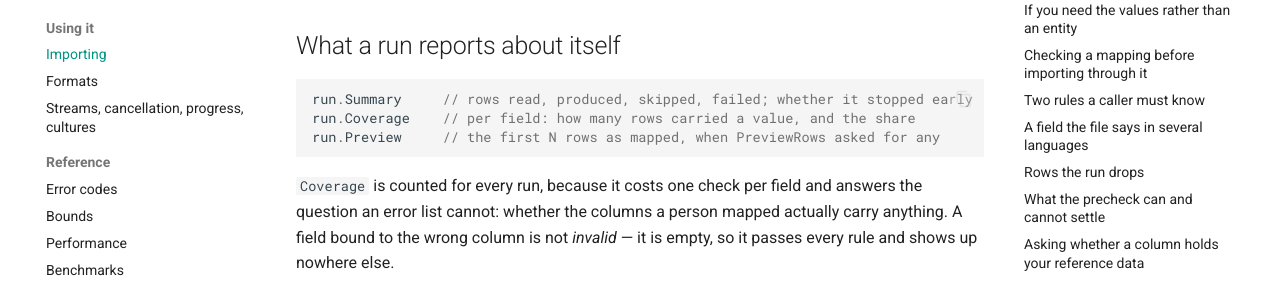
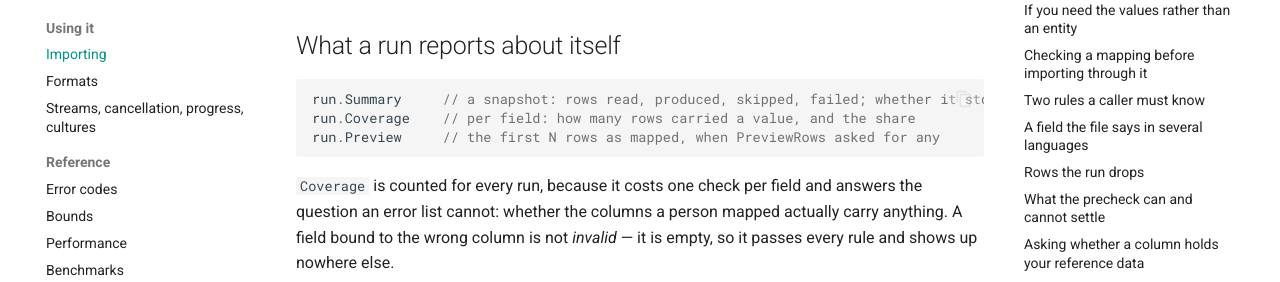
Before and after one commit to TriasDev/tabular, an MkDocs documentation site: the page built from docs/importing.md, in a window 1280 px wide and 900 px high, scrolled down 1244 px. Shown: the part 170-452 px from the top of the window. Built offline with MkDocs 1.6.1 and Material for MkDocs 9.7.7, drawn with Linux system fonts in a browser that asks for light colours; comment, search, counter and statistics services are not loaded; part of the change alters nothing that is shown.

````diff
--- a/docs/importing.md
+++ b/docs/importing.md
@@ -69,7 +69,7 @@ Importing a different kind of entity is a different `Fields`, a different `Schem
 ## What a run reports about itself
 
 ```csharp
-run.Summary     // rows read, produced, skipped, failed; whether it stopped early
+run.Summary     // a snapshot: rows read, produced, skipped, failed; whether it stopped early
 run.Coverage    // per field: how many rows carried a value, and the share
 run.Preview     // the first N rows as mapped, when PreviewRows asked for any
 ```
@@ -142,7 +142,7 @@ uploader's — whether half an import beats none depends on what is being import
 declared the target knows.
 
 Under `AllOrNothing` the precheck blocks on any finding it is sure of, and the run itself stops at
-the first row that fails (`Summary.StoppedEarly`). `All()` then returns no items, only the error, and
+the first row that fails (`Summary.StoppedEarly`). `ReadAll()` then returns no items, only the error, and
 the batch from `ReadChunks` that holds the failure carries no items. What a streaming run cannot do is
 take back batches it handed out before the failure: a caller writing batch by batch commits once, at
 the end, or rolls back.
--- a/mkdocs.yml
+++ b/mkdocs.yml
@@ -71,11 +71,15 @@ plugins:
            returns a `FileProfile` (per sheet `SheetProfile`, per column measured `ColumnFacts` and ranked
            `TypeHypothesis` suggestions).
         2. Declare fields with `ImportField.Text/Integer/Decimal/Date/Boolean(...)` and rules
-           (`Require()`, `MaxLength()`, ...); put them in a `ImportSchema`; build a `MappingPlan`
+           (`Require()`, `MaxLength()`, ...); put them in an `ImportSchema`; build a `MappingPlan`
            (`MappingPlan.ByHeader(sheetProfile, schema)` or by hand); optionally judge it with
            `MappingPrecheck.Check(plan, schema, profile)`.
         3. `TabularImporter.Import(stream, name, plan, schema, row => new MyType(row[field], ...))`
            returns an `ImportRun<T>`: read it once: `ReadRows(ct)` for outcomes (a value or `RowError`s), `ReadChunks(size, ct)` or `ReadAll(limit, ct)`.
+
+        Every problem the library reports — a `RowError` from a row, a `MappingFault` from a plan, a
+        `PrecheckFinding` predicted from a profile — implements `ITabularProblem` (`Code`, `FieldName`,
+        `ColumnIndex`); a finding also carries `Examples` and named `Arguments` instead of a sentence.
 
         Rules that are easy to get wrong: a row (`CurrentRow`, `ImportRow`) is a view over a reused
         buffer — copy what you keep before the next read. Row errors carry codes such as
````
Also changed, not shown: 1 other file.
